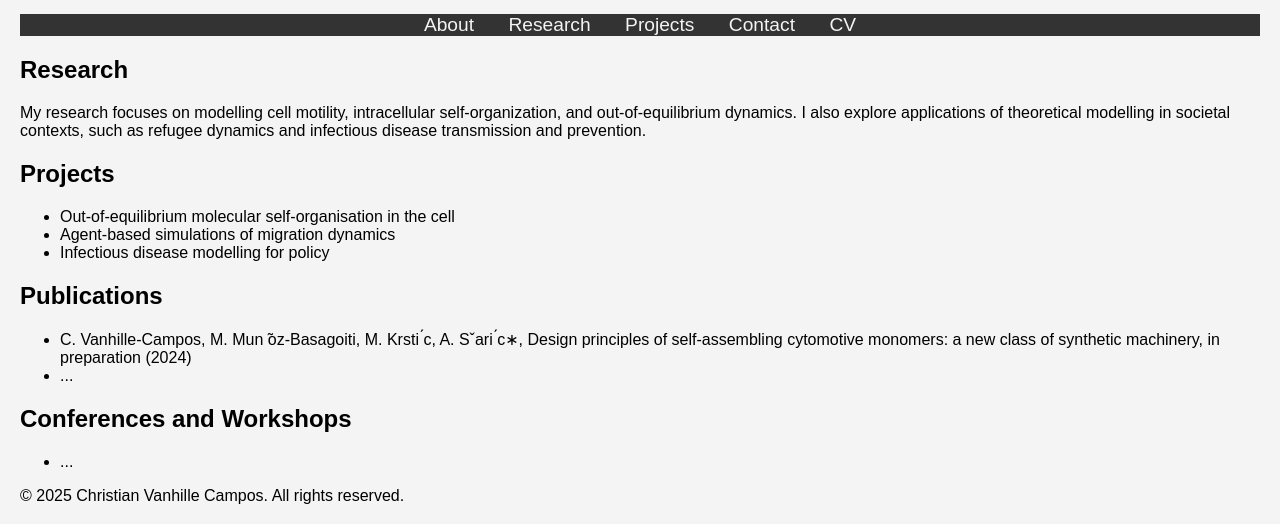
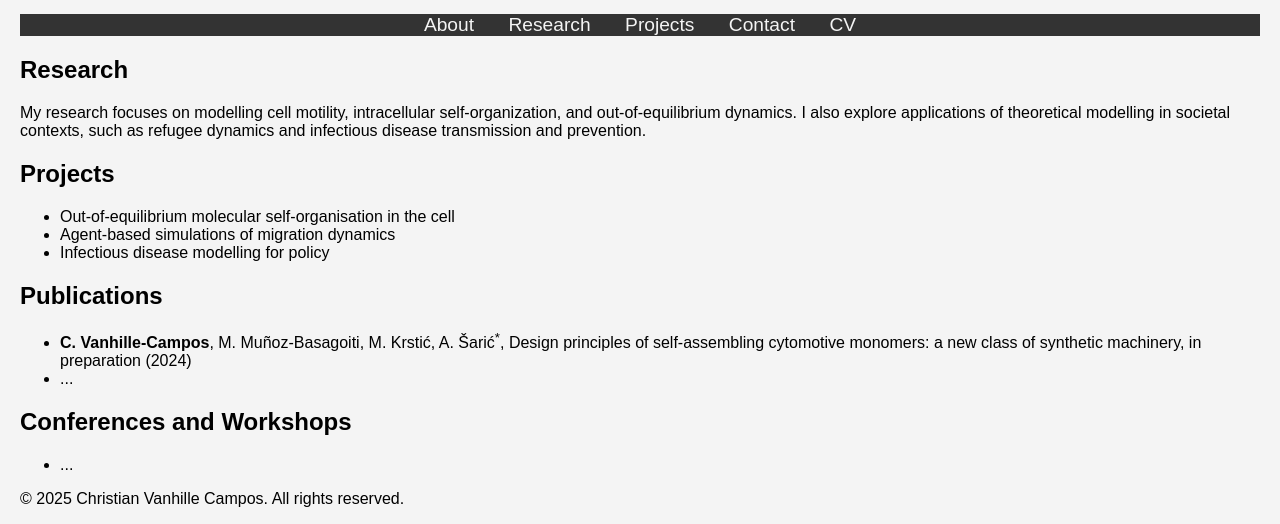
Before and after one commit to cvanhille/cvanhille.github.io, a plain HTML site: page research.html in a window 1280 px wide. Shown: the part 281-805 px from the top of the page. Drawn offline with Linux system fonts and the light colour scheme.

Commit message:
Trying different pages with a research.html page

```diff
--- a/research.html
+++ b/research.html
@@ -39,7 +39,7 @@
     <section id="publications">
         <h2>Publications</h2>
         <ul>
-            <li>C. Vanhille-Campos, M. Mun ̃oz-Basagoiti, M. Krsti ́c, A. Sˇari ́c∗, Design principles of self-assembling cytomotive monomers: a new class of synthetic machinery, in preparation (2024)</li>
+            <li><b>C. Vanhille-Campos</b>, M. Muñoz-Basagoiti, M. Krstić, A. Šarić<sup>*</sup>, Design principles of self-assembling cytomotive monomers: a new class of synthetic machinery, in preparation (2024)</li>
             <li>...</li>
         </ul>
     </section>
```
